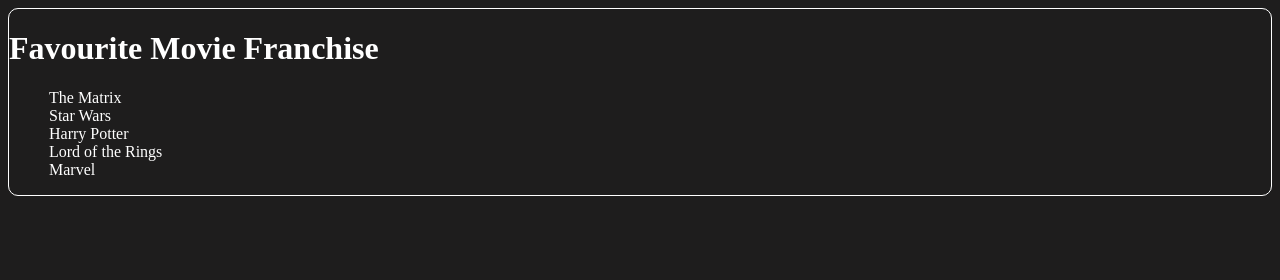
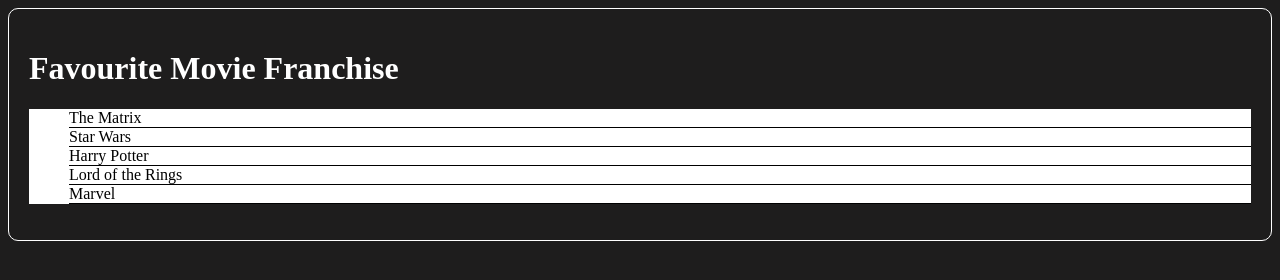
Before and after one commit to Kipkorir-Gideon/DOM, a plain HTML site: page index.html in a window 1280 px wide. Drawn offline with Linux system fonts and the light colour scheme.

Commit message:
Add some styles.

```diff
--- a/styles.css
+++ b/styles.css
@@ -7,8 +7,16 @@ body {
     align-items: center;
     color: white;
     border-radius: 10px;
+    padding: 20px;
+    margin: auto;
+}
+
+ul {
+    background-color: white;
+    color: black;
 }
 
 li {
     list-style: none;
+    border-bottom: 1px solid;
 }
```
